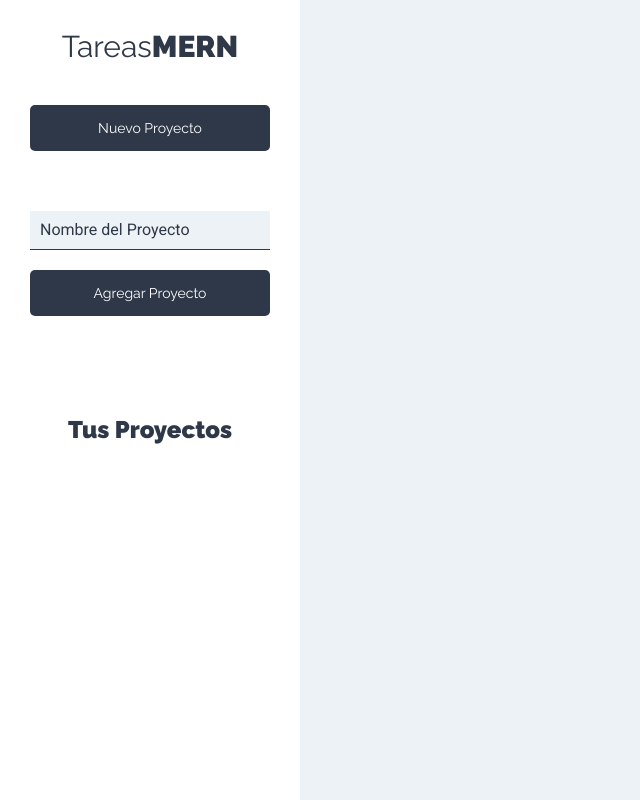
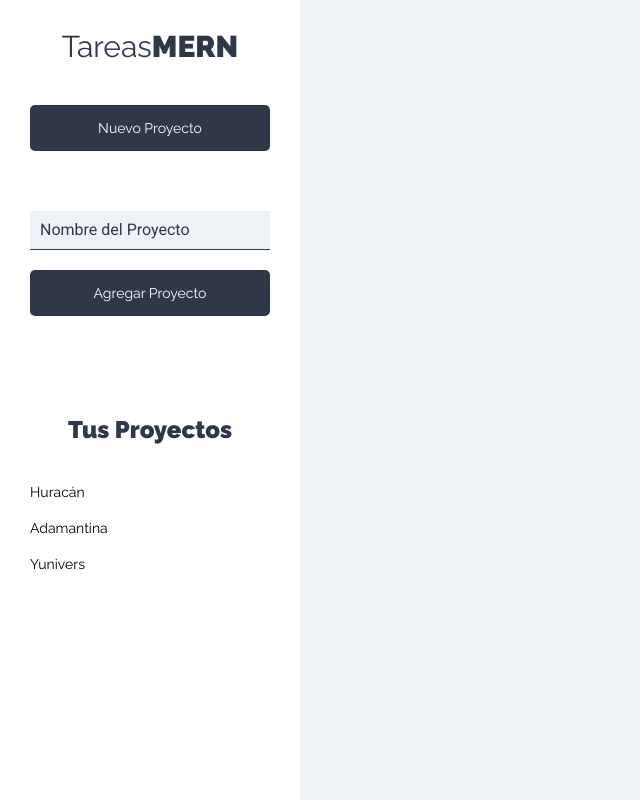
Before and after one commit to AJ-Romera/app-tareas-mern, a React (Create React App) app: page /proyectos in a window 1280 px wide. Shown: the whole page, without its empty margins (0-640 px from the left). Built offline with nearby package versions, Linux system fonts and the light colour scheme.

Commit message:
CHNG: Crea y Muestra el Listado de los Proyectos Creados

```diff
--- a/src/components/layout/Sidebar.js
+++ b/src/components/layout/Sidebar.js
@@ -1,4 +1,5 @@
 import React from 'react';
+import ListadoProyectos from '../proyectos/ListadoProyectos';
 import NuevoProyecto from '../proyectos/NuevoProyecto';
 
 function Sidebar() {
@@ -10,8 +11,10 @@ function Sidebar() {
 
             <NuevoProyecto />
 
-            <div className="proyectos">
+            <div className='proyectos'>
                 <h2>Tus Proyectos</h2>
+
+                <ListadoProyectos />
             </div>
         </aside>
     );
--- /dev/null
+++ b/src/components/proyectos/ListadoProyectos.js
@@ -0,0 +1,21 @@
+import React from 'react'
+import Proyecto from './Proyecto'
+
+function ListadoProyectos() {
+
+    const proyectos = [
+        {nombre: 'Huracán'},
+        {nombre: 'Adamantina'},
+        {nombre: 'Yunivers'},
+    ]
+
+    return (
+        <ul className='listado-proyectos'>
+            {proyectos.map(proyecto => (
+                <Proyecto proyecto={proyecto} />
+            ))}
+        </ul>
+    )
+}
+
+export default ListadoProyectos
--- /dev/null
+++ b/src/components/proyectos/Proyecto.js
@@ -0,0 +1,13 @@
+import React from 'react';
+
+function Proyecto({ proyecto }) {
+    return (
+        <li>
+            <button type='button' className='btn btn-blank'>
+                {proyecto.nombre}
+            </button>
+        </li>
+    );
+}
+
+export default Proyecto;
```
